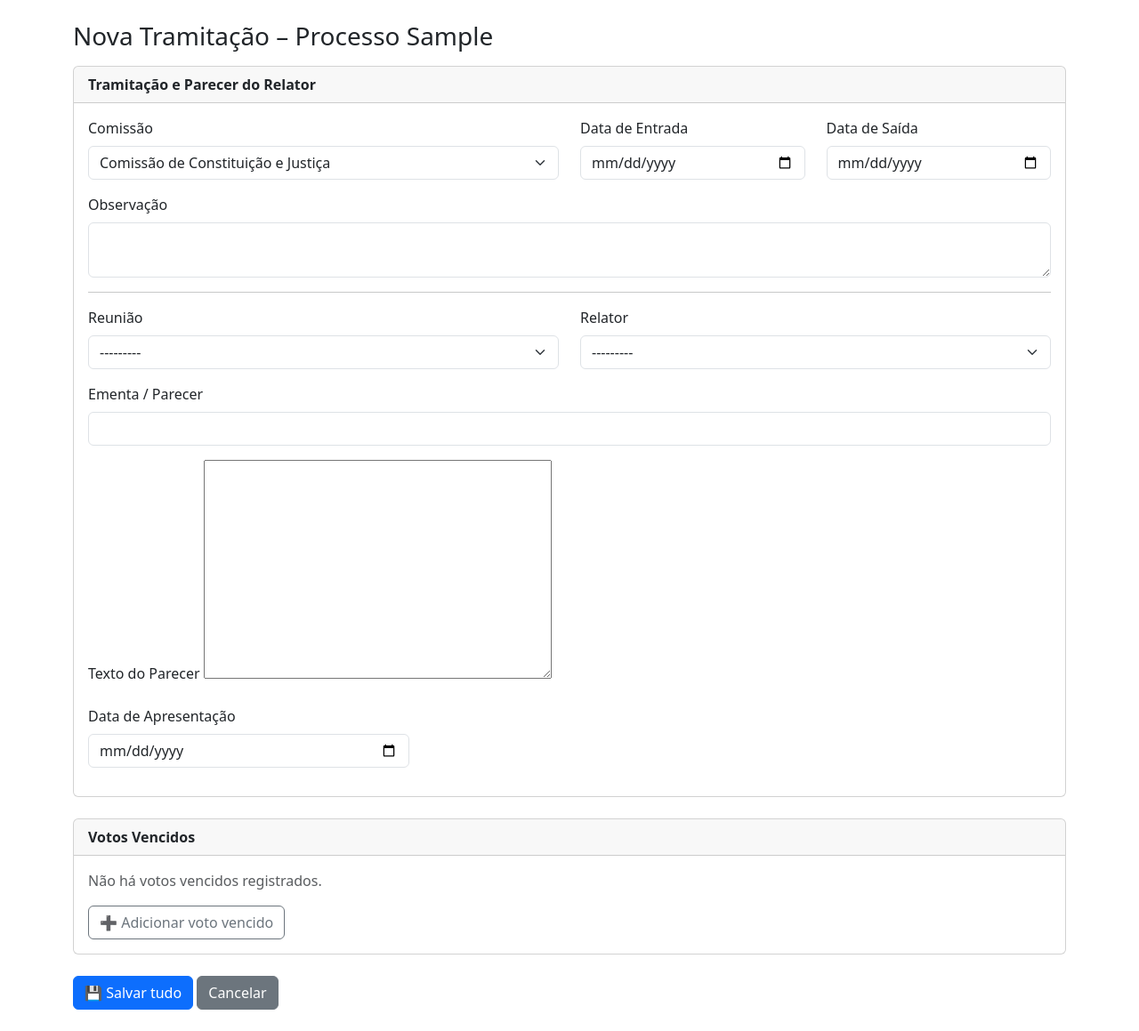
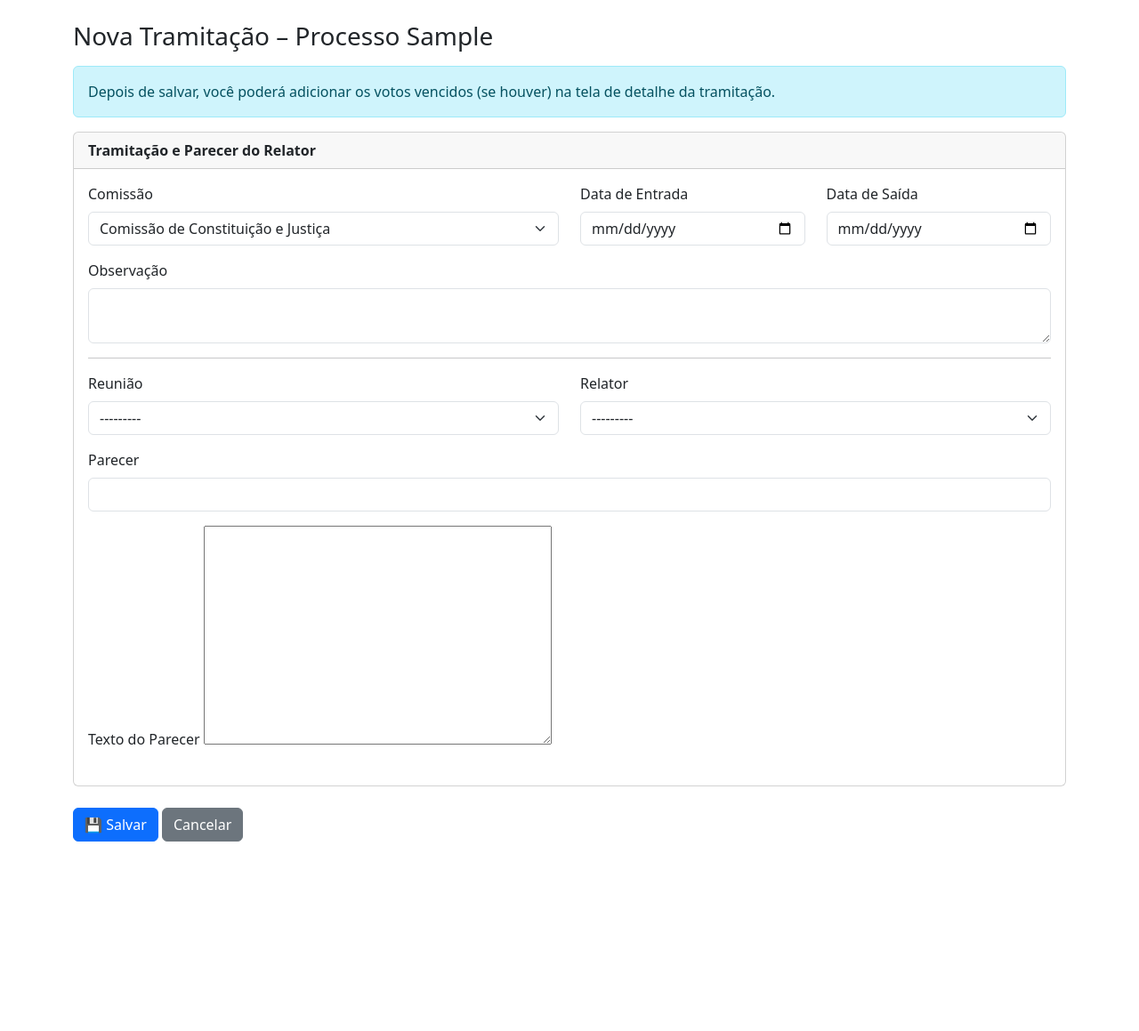
Before and after one commit to gfdarj/sistema_legislativo, a Django app: a page that uses www/templates/www/tramitacoes/tramitacao_unica_form.html in a window 1280 px wide. Shown: the part 56-1215 px from the top of the page at 89% size. After the commit the page ends 1002 px from the top, so only its background shows below. Run offline with Django 5.2, Linux system fonts and the light colour scheme; a user stored in the database is signed in; data comes from the database, SQL or seed files in the repository; tables that the repository leaves empty hold one stand-in row (values such as "Sample post"); some libraries are stand-ins or nearby versions.

Commit message:
alterado pelo cloude

```diff
--- a/www/forms.py
+++ b/www/forms.py
@@ -66,7 +66,20 @@ class AutorForm(forms.ModelForm):
         }
 
 
+class ReuniaoChoiceField(forms.ModelChoiceField):
+    """Combo de Reunião mostrando também a sigla da comissão."""
+
+    def label_from_instance(self, obj):
+        return f"[{obj.comissao.sigla}] {obj}"
+
+
 class TramitacaoForm(forms.ModelForm):
+    reuniao = ReuniaoChoiceField(
+        queryset=Reuniao.objects.select_related("comissao"),
+        widget=forms.Select(attrs={"class": "form-select"}),
+        required=False,
+    )
+
     class Meta:
         model = Tramitacao
         fields = [
@@ -78,7 +91,6 @@ class TramitacaoForm(forms.ModelForm):
             "relator",
             "parecer",
             "texto",
-            "data_apresentacao",
         ]
         widgets = {
             "comissao": forms.Select(attrs={"class": "form-select"}),
@@ -91,13 +103,9 @@ class TramitacaoForm(forms.ModelForm):
             "observacao": forms.Textarea(
                 attrs={"class": "form-control", "rows": 2}
             ),
-            "reuniao": forms.Select(attrs={"class": "form-select"}),
             "relator": forms.Select(attrs={"class": "form-select"}),
             "parecer": forms.TextInput(attrs={"class": "form-control"}),
             "texto": CKEditor5Widget(config_name="default"),
-            "data_apresentacao": forms.DateInput(
-                attrs={"type": "date", "class": "form-control"}
-            ),
         }
 
     def __init__(self, *args, **kwargs):
@@ -109,6 +117,11 @@ class TramitacaoForm(forms.ModelForm):
 
 
 class ParecerVencidoForm(forms.ModelForm):
+    reuniao = ReuniaoChoiceField(
+        queryset=Reuniao.objects.select_related("comissao"),
+        widget=forms.Select(attrs={"class": "form-select"}),
+    )
+
     class Meta:
         model = ParecerVencido
         fields = [
@@ -119,7 +132,6 @@ class ParecerVencidoForm(forms.ModelForm):
             "data_apresentacao",
         ]
         widgets = {
-            "reuniao": forms.Select(attrs={"class": "form-select"}),
             "relator": forms.Select(attrs={"class": "form-select"}),
             "parecer": forms.TextInput(attrs={"class": "form-control"}),
             "texto": CKEditor5Widget(config_name="default"),
--- a/www/templates/www/tramitacoes/tramitacao_unica_form.html
+++ b/www/templates/www/tramitacoes/tramitacao_unica_form.html
@@ -2,7 +2,6 @@
 
 {% block extra_head %}
     {{ tramitacao_form.media }}
-    {{ vencidos_formset.media }}
 {% endblock %}
 
 {% block content %}
@@ -10,6 +9,11 @@
 <h3 class="mb-3">
     Nova Tramitação – {{ proposicao }}
 </h3>
+
+<div class="alert alert-info">
+    Depois de salvar, você poderá adicionar os votos vencidos (se houver)
+    na tela de detalhe da tramitação.
+</div>
 
 <form method="post">
     {% csrf_token %}
@@ -66,7 +70,7 @@
             </div>
 
             <div class="mb-3">
-                <label class="form-label">Ementa / Parecer</label>
+                <label class="form-label">Parecer</label>
                 {{ tramitacao_form.parecer }}
             </div>
 
@@ -74,80 +78,6 @@
                 <label class="form-label">Texto do Parecer</label>
                 {{ tramitacao_form.texto }}
             </div>
-
-            <div class="col-md-4 mb-3">
-                <label class="form-label">Data de Apresentação</label>
-                {{ tramitacao_form.data_apresentacao }}
-            </div>
-
-        </div>
-    </div>
-
-    <!-- ========================= -->
-    <!-- VOTOS VENCIDOS -->
-    <!-- ========================= -->
-    <div class="card mb-4">
-        <div class="card-header fw-bold">
-            Votos Vencidos
-        </div>
-        <div class="card-body">
-
-            {{ vencidos_formset.management_form }}
-
-            {% if vencidos_formset.forms %}
-                {% for form in vencidos_formset %}
-                <div class="card mb-3">
-                    <div class="card-body">
-
-                        <div class="row">
-                            <div class="col-md-6 mb-3">
-                                <label class="form-label">Reunião</label>
-                                {{ form.reuniao }}
-                            </div>
-
-                            <div class="col-md-6 mb-3">
-                                <label class="form-label">Relator</label>
-                                {{ form.relator }}
-                            </div>
-                        </div>
-
-                        <div class="mb-3">
-                            <label class="form-label">Ementa / Parecer</label>
-                            {{ form.parecer }}
-                        </div>
-
-                        <div class="mb-3">
-                            <label class="form-label">Texto do Parecer</label>
-                            {{ form.texto }}
-                        </div>
-
-                        <div class="col-md-4 mb-3">
-                            <label class="form-label">Data</label>
-                            {{ form.data_apresentacao }}
-                        </div>
-
-                        {% if form.DELETE %}
-                        <div class="form-check mt-2">
-                            {{ form.DELETE }}
-                            <label class="form-check-label">
-                                Remover este voto vencido
-                            </label>
-                        </div>
-                        {% endif %}
-
-                    </div>
-                </div>
-                {% endfor %}
-            {% else %}
-                <p class="text-muted mb-3">
-                    Não há votos vencidos registrados.
-                </p>
-            {% endif %}
-
-            <a href="?vencidos={{ vencidos_formset.total_form_count|add:1 }}"
-               class="btn btn-outline-secondary">
-                ➕ Adicionar voto vencido
-            </a>
 
         </div>
     </div>
@@ -157,7 +87,7 @@
     <!-- ========================= -->
     <div class="mb-4">
         <button type="submit" class="btn btn-primary">
-            💾 Salvar tudo
+            💾 Salvar
         </button>
 
         <a href="{% url 'tramitacao_list' proposicao.pk %}"
--- a/www/urls.py
+++ b/www/urls.py
@@ -15,11 +15,17 @@ urlpatterns = [
 
     path("proposicao/<int:proposicao_id>/tramitacoes/", TramitacaoListView.as_view(), name="tramitacao_list"),
     ####path("proposicao/<int:proposicao_id>/tramitacoes/nova/", TramitacaoCreateView.as_view(), name="tramitacao_create"),
-    # 👉 TELA ÚNICA (Tramitação + Pareceres)
+    # 👉 TELA ÚNICA (Tramitação + Parecer do Relator)
     path("proposicao/<str:proposicao_id>/tramitacoes/nova/", TramitacaoComParecerCreateView.as_view(), name="tramitacao_create"),
+    path("proposicao/<int:proposicao_id>/tramitacoes/<int:t>/", TramitacaoDetailView.as_view(), name="tramitacao_detail"),
     path("proposicao/<int:proposicao_id>/tramitacoes/<int:t>/editar/", TramitacaoUpdateView.as_view(), name="tramitacao_update"),
     path("proposicao/<int:proposicao_id>/tramitacoes/<int:t>/excluir/", TramitacaoDeleteView.as_view(), name="tramitacao_delete"),
     path("tramitacao/<int:pk>/pdf/", TramitacaoPDFView.as_view(), name="tramitacao_pdf"),
+
+    # 👉 Votos vencidos: telas próprias, ligadas a uma tramitação já salva
+    path("tramitacao/<int:tramitacao_id>/votos-vencidos/novo/", ParecerVencidoCreateView.as_view(), name="parecer_vencido_create"),
+    path("tramitacao/<int:tramitacao_id>/votos-vencidos/<int:pk>/editar/", ParecerVencidoUpdateView.as_view(), name="parecer_vencido_update"),
+    path("tramitacao/<int:tramitacao_id>/votos-vencidos/<int:pk>/excluir/", ParecerVencidoDeleteView.as_view(), name="parecer_vencido_delete"),
 
     path("autores/", AutorListView.as_view(), name="autor_list"),
     path("autores/novo/", AutorCreateView.as_view(), name="autor_create"),
--- a/www/views.py
+++ b/www/views.py
@@ -359,31 +359,17 @@ class TramitacaoListView(LoginRequiredMixin, ListView):
         return context
 
 
-# View ÚNICA Tramitacao - Parecer - Parecer vencido
+# View de criação da Tramitação (já com o parecer do relator embutido)
 class TramitacaoComParecerCreateView(LoginRequiredMixin, View):
     template_name = "www/tramitacoes/tramitacao_unica_form.html"
 
     def get(self, request, proposicao_id):
         proposicao = get_object_or_404(Proposicao, pk=proposicao_id)
-
-        # 🔑 DEFAULT TEM QUE SER ZERO
-        qtd_vencidos = int(request.GET.get("vencidos", 0))
-
         tramitacao_form = TramitacaoForm(user=request.user)
-
-        # 🔥 FORMSET SEM PARENT (CRIAÇÃO)
-        VencidosFormSet = formset_factory(
-            ParecerVencidoForm,
-            extra=qtd_vencidos,
-            can_delete=True
-        )
-
-        vencidos_formset = VencidosFormSet(prefix="vencido")
 
         return render(request, self.template_name, {
             "proposicao": proposicao,
             "tramitacao_form": tramitacao_form,
-            "vencidos_formset": vencidos_formset,
         })
 
     @transaction.atomic
@@ -399,23 +385,7 @@ class TramitacaoComParecerCreateView(LoginRequiredMixin, View):
 
         tramitacao_form = TramitacaoForm(request.POST, user=user)
 
-        VencidosFormSet = formset_factory(
-            ParecerVencidoForm,
-            extra=0,
-            can_delete=True
-        )
-        vencidos_formset = VencidosFormSet(
-            request.POST,
-            prefix="vencido"
-        )
-
-        forms_validos = (
-            tramitacao_form.is_valid()
-            and vencidos_formset.is_valid()
-        )
-
-        if forms_validos:
-            # 1️⃣ Salva a tramitação (já com o parecer do relator embutido)
+        if tramitacao_form.is_valid():
             tramitacao = tramitacao_form.save(commit=False)
             tramitacao.proposicao = proposicao
 
@@ -425,81 +395,20 @@ class TramitacaoComParecerCreateView(LoginRequiredMixin, View):
 
             tramitacao.save()
 
-            # 2️⃣ Salva os pareceres vencidos (ignorando os marcados para exclusão
-            #     e os formulários extras deixados em branco)
-            for form in vencidos_formset:
-                if form.cleaned_data.get("DELETE"):
-                    continue
-                if not form.cleaned_data:
-                    continue
+            # Votos vencidos (0 a muitos) são adicionados depois, na tela
+            # de detalhe da tramitação — agora que ela já tem um id salvo.
+            return redirect(
+                "tramitacao_detail",
+                proposicao_id=proposicao.pk,
+                t=tramitacao.pk,
+            )
 
-                parecer_vencido = form.save(commit=False)
-                parecer_vencido.tramitacao = tramitacao
-                parecer_vencido.save()
-
-            return redirect("tramitacao_list", proposicao_id=proposicao.pk)
-
-        # ❌ Algum formulário é inválido: re-renderiza a tela com os erros,
-        #    preservando a quantidade de formulários de votos vencidos enviada.
+        # ❌ Formulário inválido: re-renderiza a tela com os erros.
         return render(request, self.template_name, {
             "proposicao": proposicao,
             "tramitacao_form": tramitacao_form,
-            "vencidos_formset": vencidos_formset,
         })
 
-
-
-class TramitacaoCreateView(LoginRequiredMixin, CreateView):
-    model = Tramitacao
-    form_class = TramitacaoForm
-    template_name = "www/tramitacoes/tramitacao_form.html"
-
-    def dispatch(self, request, *args, **kwargs):
-        # garante que a proposição existe
-        try:
-            self.proposicao = Proposicao.objects.get(
-                pk=kwargs["proposicao_id"]
-            )
-        except Proposicao.DoesNotExist:
-            raise Http404("Proposição não encontrada")
-
-        return super().dispatch(request, *args, **kwargs)
-
-    def form_valid(self, form):
-        # associa corretamente a proposição
-        form.instance.proposicao = self.proposicao
-
-        # 🔒 força comissão do usuário
-        if not self.request.user.is_superuser:
-            form.instance.comissao = (
-                self.request.user.perfil.comissao_padrao
-            )
-
-        return super().form_valid(form)
-
-    def get_initial(self):
-        initial = super().get_initial()
-        initial["comissao"] = self.request.user.perfil.comissao_padrao
-        return initial
-
-
-    def get_context_data(self, **kwargs):
-        context = super().get_context_data(**kwargs)
-        context["proposicao"] = self.proposicao
-        return context
-
-
-    def get_form_kwargs(self):
-        kwargs = super().get_form_kwargs()
-        kwargs["user"] = self.request.user
-        return kwargs
-
-
-    def get_success_url(self):
-        return reverse_lazy(
-            "tramitacao_list",
-            kwargs={"proposicao_id": self.proposicao.pk}
-        )
 
 
 class TramitacaoUpdateView(LoginRequiredMixin, UpdateView):
@@ -553,8 +462,8 @@ class TramitacaoUpdateView(LoginRequiredMixin, UpdateView):
 
     def get_success_url(self):
         return reverse_lazy(
-            "tramitacao_list",
-            kwargs={"proposicao_id": self.proposicao.pk}
+            "tramitacao_detail",
+            kwargs={"proposicao_id": self.proposicao.pk, "t": self.object.pk}
         )
 
 
@@ -600,6 +509,50 @@ class TramitacaoDeleteView(LoginRequiredMixin, DeleteView):
         )
 
 
+class TramitacaoDetailView(LoginRequiredMixin, DetailView):
+    model = Tramitacao
+    template_name = "www/tramitacoes/tramitacao_detail.html"
+    context_object_name = "tramitacao"
+    pk_url_kwarg = "t"  # 👈 id da tramitação
+
+    def dispatch(self, request, *args, **kwargs):
+        try:
+            self.proposicao = Proposicao.objects.get(
+                pk=kwargs["proposicao_id"]
+            )
+        except Proposicao.DoesNotExist:
+            raise Http404("Proposição não encontrada")
+
+        return super().dispatch(request, *args, **kwargs)
+
+    def get_queryset(self):
+        return (
+            Tramitacao.objects
+            .select_related("proposicao", "comissao", "relator", "reuniao")
+            .prefetch_related("pareceres_vencidos__relator", "pareceres_vencidos__reuniao")
+        )
+
+    def get_object(self, queryset=None):
+        obj = super().get_object(queryset)
+        user = self.request.user
+
+        # 🔐 garante que a tramitação pertence à proposição
+        if obj.proposicao_id != self.proposicao.pk:
+            raise Http404("Tramitação inválida")
+
+        # 🔒 permissão por comissão
+        if not user.is_superuser:
+            if obj.comissao != user.perfil.comissao_padrao:
+                raise Http404("Acesso negado")
+
+        return obj
+
+    def get_context_data(self, **kwargs):
+        context = super().get_context_data(**kwargs)
+        context["proposicao"] = self.proposicao
+        return context
+
+
 class TramitacaoPDFView(LoginRequiredMixin, View):
     """
     Gera o PDF do parecer da tramitação
@@ -622,6 +575,128 @@ class TramitacaoPDFView(LoginRequiredMixin, View):
 
         return response
 
+
+
+###################################################################################
+
+class ParecerVencidoCreateView(LoginRequiredMixin, CreateView):
+    model = ParecerVencido
+    form_class = ParecerVencidoForm
+    template_name = "www/pareceres_vencidos/parecervencido_form.html"
+
+    def dispatch(self, request, *args, **kwargs):
+        self.tramitacao = get_object_or_404(
+            Tramitacao, pk=kwargs["tramitacao_id"]
+        )
+        user = request.user
+
+        # 🔒 permissão por comissão
+        if not user.is_superuser:
+            if self.tramitacao.comissao != user.perfil.comissao_padrao:
+                raise Http404("Acesso negado")
+
+        return super().dispatch(request, *args, **kwargs)
+
+    def form_valid(self, form):
+        form.instance.tramitacao = self.tramitacao
+        return super().form_valid(form)
+
+    def get_context_data(self, **kwargs):
+        context = super().get_context_data(**kwargs)
+        context["tramitacao"] = self.tramitacao
+        context["proposicao"] = self.tramitacao.proposicao
+        return context
+
+    def get_success_url(self):
+        return reverse_lazy(
+            "tramitacao_detail",
+            kwargs={
+                "proposicao_id": self.tramitacao.proposicao_id,
+                "t": self.tramitacao.pk,
+            }
+        )
+
+
+class ParecerVencidoUpdateView(LoginRequiredMixin, UpdateView):
+    model = ParecerVencido
+    form_class = ParecerVencidoForm
+    template_name = "www/pareceres_vencidos/parecervencido_form.html"
+
+    def dispatch(self, request, *args, **kwargs):
+        self.tramitacao = get_object_or_404(
+            Tramitacao, pk=kwargs["tramitacao_id"]
+        )
+        user = request.user
+
+        if not user.is_superuser:
+            if self.tramitacao.comissao != user.perfil.comissao_padrao:
+                raise Http404("Acesso negado")
+
+        return super().dispatch(request, *args, **kwargs)
+
+    def get_object(self, queryset=None):
+        obj = super().get_object(queryset)
+
+        # 🔐 garante que o voto vencido pertence à tramitação da URL
+        if obj.tramitacao_id != self.tramitacao.pk:
+            raise Http404("Parecer vencido inválido")
+
+        return obj
+
+    def get_context_data(self, **kwargs):
+        context = super().get_context_data(**kwargs)
+        context["tramitacao"] = self.tramitacao
+        context["proposicao"] = self.tramitacao.proposicao
+        return context
+
+    def get_success_url(self):
+        return reverse_lazy(
+            "tramitacao_detail",
+            kwargs={
+                "proposicao_id": self.tramitacao.proposicao_id,
+                "t": self.tramitacao.pk,
+            }
+        )
+
+
+class ParecerVencidoDeleteView(LoginRequiredMixin, DeleteView):
+    model = ParecerVencido
+    template_name = "www/pareceres_vencidos/parecervencido_confirm_delete.html"
+
+    def dispatch(self, request, *args, **kwargs):
+        self.tramitacao = get_object_or_404(
+            Tramitacao, pk=kwargs["tramitacao_id"]
+        )
+        user = request.user
+
+        if not user.is_superuser:
+            if self.tramitacao.comissao != user.perfil.comissao_padrao:
+                raise Http404("Acesso negado")
+
+        return super().dispatch(request, *args, **kwargs)
+
+    def get_object(self, queryset=None):
+        obj = super().get_object(queryset)
+
+        if obj.tramitacao_id != self.tramitacao.pk:
+            raise Http404("Parecer vencido inválido")
+
+        return obj
+
+    def get_context_data(self, **kwargs):
+        context = super().get_context_data(**kwargs)
+        context["tramitacao"] = self.tramitacao
+        context["proposicao"] = self.tramitacao.proposicao
+        return context
+
+    def get_success_url(self):
+        return reverse_lazy(
+            "tramitacao_detail",
+            kwargs={
+                "proposicao_id": self.tramitacao.proposicao_id,
+                "t": self.tramitacao.pk,
+            }
+        )
 
 
 ###################################################################################
```
Also changed, not shown: www/models.py (+16 -0 lines), www/templates/www/tramitacoes/tramitacao_form.html (+43 -2 lines), www/templates/www/tramitacoes/tramitacao_list.html (+7 -5 lines).
